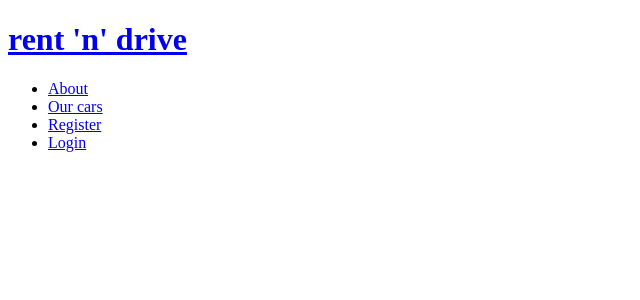
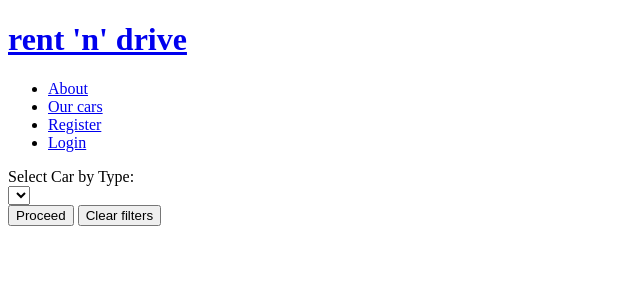
Before and after one commit to JosephDeFacto/rent-and-drive, a Symfony app: template templates/car/index.html.twig in a window 1280 px wide. Shown: the top 300 px of the page, without its empty margins (0-640 px from the left). Run offline with Twig, Linux system fonts and the light colour scheme; the template is opened without the code that fills it, so the values that code supplies are empty; some libraries are stand-ins or nearby versions.

Commit message:
Update car index and adding ajax filtering by condition

```diff
--- a/templates/car/index.html.twig
+++ b/templates/car/index.html.twig
@@ -1,11 +1,118 @@
 {% extends 'base.html.twig' %}
 
-{% block title %}Hello CarController!{% endblock %}
+{% block title %}Cars{% endblock %}
 
 {% block body %}
-    {% for car in cars %}
-        {{ car.name }}
-        {{ car.model }}
-        <a href="{{ path('car_show', {id: car.id}) }}">Select</a>
-    {% endfor %}
+
+    <div class="products-content-main">
+
+        <span class="filter-selection-info">Select Car by Type: </span>
+        <form id="products-form">
+            <div class="products-select">
+                <select name="vehicle_type">
+                    {% for type in types %}
+                        <option value="{{ type.id }}" id="{{ type.id }}">{{ type.nameType }}</option>
+                        {#<option value="convertible">Convertible</option>#}
+                    {% endfor %}
+                </select>
+            </div>
+            <button type="submit" class="btn primary">Proceed</button>
+            <button type="button" class="btn secondary" id="clear-filters-btn">Clear filters</button>
+        </form>
+        <div class="products-columns">
+
+            {% for car in cars %}
+                <div class="product-row">
+                    <div class="product name one">
+                        {{ car.name }}
+                    </div>
+                    <div class="product model one">
+                        {{ car.model }}
+                    </div>
+                    {% if car.imagePath %}
+                        <img class="product-image" src="{{asset('../' ~ car.imagePath) }}" alt="{{ car.name }}" title="{{ car.name }}" style="height: 250px; object-fit: cover; object-position: left;">
+                    {% endif %}
+                    <div class="product-redirect">
+                        <a class="product-link link-one" href="{{ path('car_show', {id: car.id}) }}" data-url="{{ path('car_show', {id: car.id}) }}">Select</a>
+                    </div>
+                </div>
+            {% endfor %}
+        </div>
+    </div>
+    <script>
+        function filter() {
+            $('form').submit(function (event) {
+                event.preventDefault();
+
+                let vehicleType = $('select[name=vehicle_type]').val();
+                let productRow = $('.product-row').attr('class');
+
+                $.ajax({
+                    url: "{{ path('car_filter') }}?vehicle_type_id=" + vehicleType,
+                    dataType: 'json',
+                    method: 'GET',
+                    data: { vehicle_type_id: vehicleType, },
+                    success: function (data) {
+                       $(".products-columns").empty();
+
+                        let ajaxResults = '';
+                        data.forEach(function(car) {
+                            let url = `{{ path('car_show', {'id': 'car.id'}) }}`.replace('car.id', car.id);
+                            console.log(url);
+
+                            ajaxResults += '<div class="product-row">';
+                            ajaxResults += '<div class="product name one">' + car.name + '</div>';
+                            ajaxResults += '<div class="product model one">' + car.model + '</div>';
+                            if (car.imagePath) {
+                                let imagePath = car.imagePath;
+                                ajaxResults += '<img class="product-image" id="car-image-' + car.id + '" src="' + imagePath + '" alt="' + car.name + '" title="' + car.name + '" style="height: 250px; object-fit: cover; object-position: left;">';
+                            }
+                            ajaxResults += '<div class="product-redirect">';
+                            ajaxResults += '<a class="product-link link-one" href="' + url + '">Select</a>';
+                            ajaxResults += '</div>';
+                            ajaxResults += '</div>';
+
+                        })
+                        $(".products-columns").append(ajaxResults);
+
+                        let url = new URL(window.location.href);
+                        url.searchParams.set('vehicleType', vehicleType);
+                        window.history.pushState({}, null, url.toString());
+                    },
+                    error: function (xhr, status, error) {
+                        console.log(error);
+                    }
+                });
+            });
+        }
+        filter();
+        // if there is no filtered data, then do not display clear filters button
+        // if (!btn) {}
+
+        // loop through filters and add delete on every
+        let clearFilters = () => {
+            $("#clear-filters-btn").click(function () {
+
+                let vehicleType = $('select[name=vehicle_type]').val();
+                $.ajax({
+                    url: "{{ path('clear_filter') }}",
+                    success: function () {
+                        let url = new URL(window.location.href);
+
+                        url.searchParams.delete('vehicleType', vehicleType);
+                        window.history.pushState({}, null, url.toString());
+
+                        url.searchParams.set('sessionclear', 1);
+                        window.history.pushState({}, null, url.toString());
+                        location.reload();
+                    },
+                    error: function (xhr, status, error) {
+                        console.log(error);
+                    }
+                })
+            })
+        }
+
+        clearFilters();
+    </script>
 {% endblock %}
```
Also changed, not shown: src/Controller/CarController.php (+51 -4 lines).
